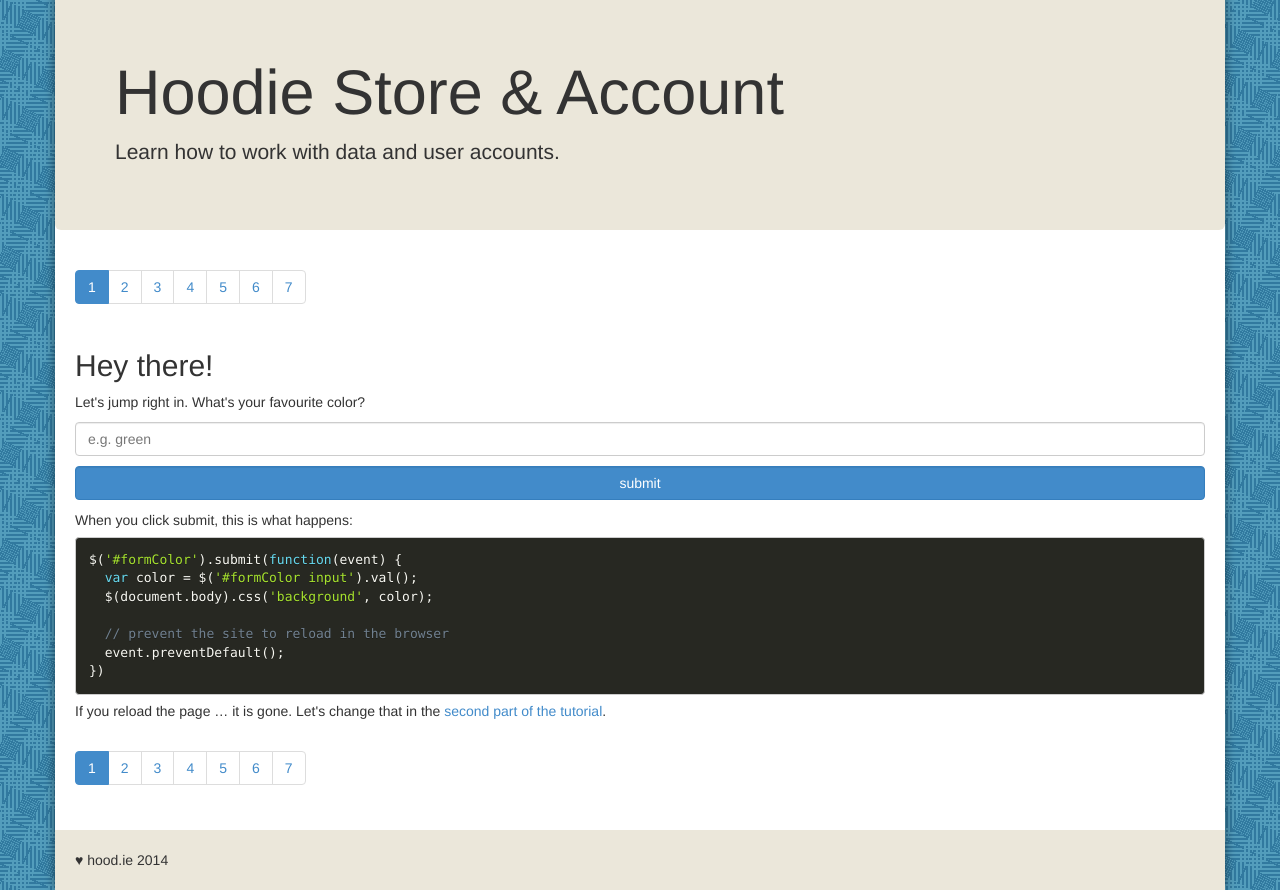
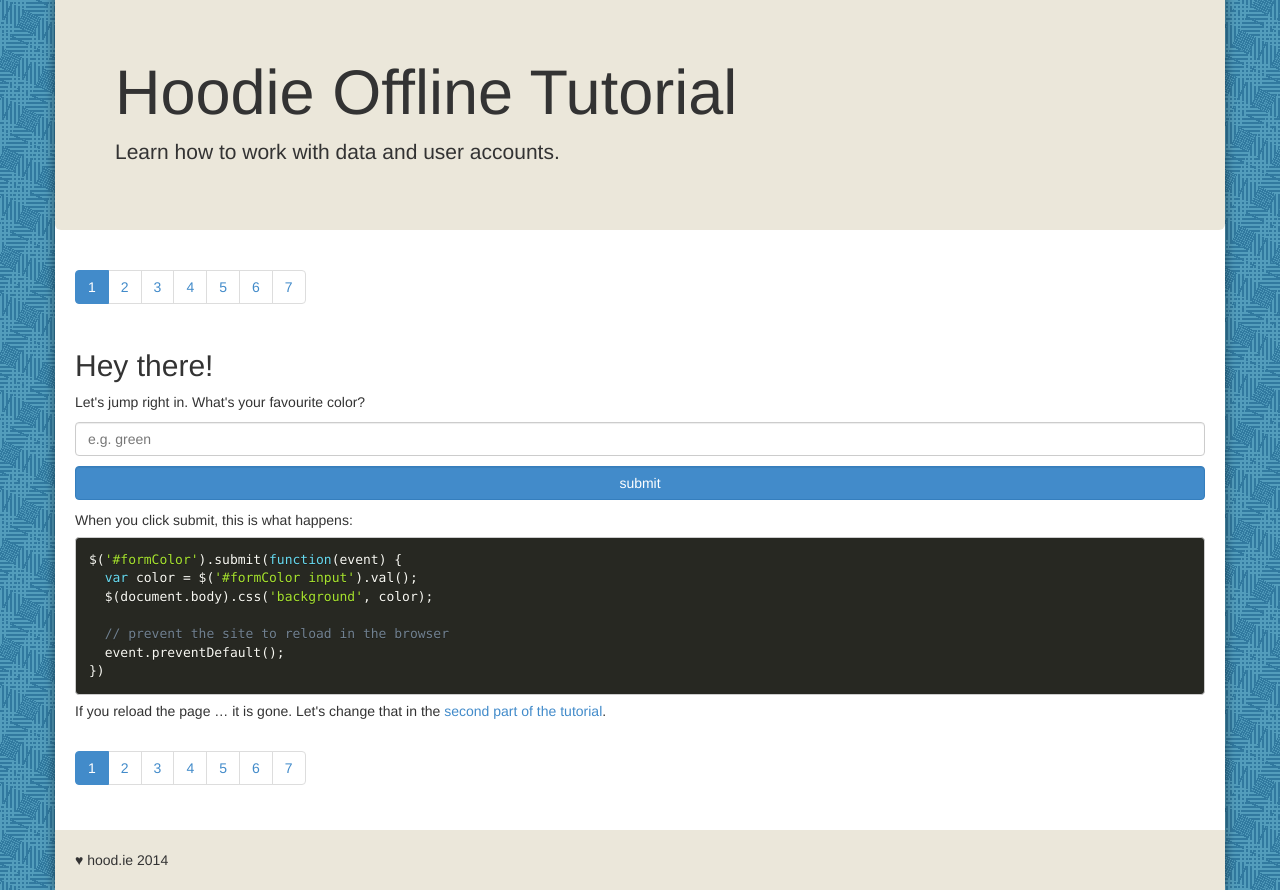
Before and after one commit to nosajong/hoodie-camp-tutorial, a website: page public/index.html in a window 1280 px wide. Drawn offline with Linux system fonts and the light colour scheme.

Commit message:
fix: change title to Hoodie Offline Tutorial

```diff
--- a/public/index.html
+++ b/public/index.html
@@ -3,7 +3,7 @@
   <head>
     <meta charset="utf-8">
     <meta http-equiv="X-UA-Compatible" content="IE=edge,chrome=1">
-    <title>Hoodie Store &amp; Account Tutorial</title>
+    <title>Hoodie Offline Tutorial</title>
     <meta name="description" content="">
     <meta name="viewport" content="width=device-width">
 
@@ -22,7 +22,7 @@
   <body>
     <div class="container">
       <div class="jumbotron">
-        <h1>Hoodie Store &amp; Account</h1>
+        <h1>Hoodie Offline Tutorial</h1>
         <p>
           Learn how to work with data and user accounts.
         </p>
```
Also changed, not shown: public/2.html (+2 -2 lines), public/3.html (+2 -2 lines), public/4.html (+2 -2 lines), public/5.html (+2 -2 lines), public/6.html (+2 -2 lines), public/7.html (+2 -2 lines).
